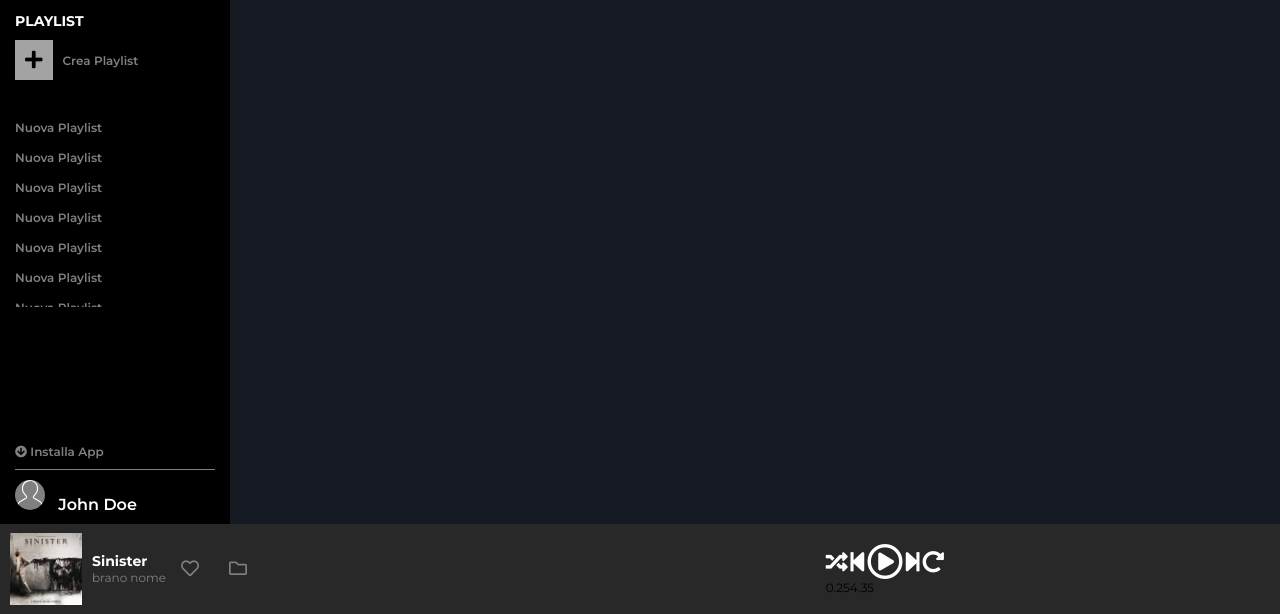
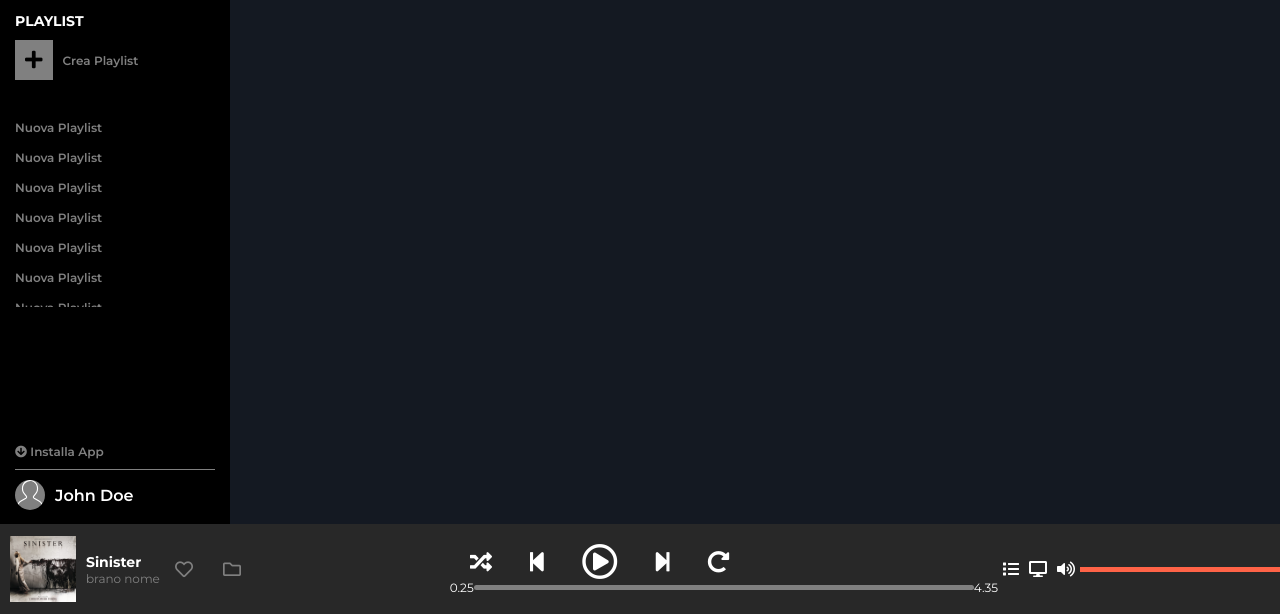
Before and after one commit to Paridian92/html-css-spotifyweb, a plain HTML site: page index.html in a window 1280 px wide. Shown: the part 186-800 px from the top of the page. Drawn offline with Linux system fonts and the light colour scheme.

Commit message:
x ticket

```diff
--- a/css/style.css
+++ b/css/style.css
@@ -32,6 +32,7 @@ a{
 .hover:hover{
   color: white;
   transition: 0.5s;
+  cursor: pointer;
 }
 
 .hidden-item{
@@ -110,7 +111,7 @@ a{
 
 .playlist-menu .fa-plus{
   font-size: 20px;
-  background-color:#a3a3a3 ;
+  background-color:grey ;
   padding: 10px;
   color: black;
   margin-right: 10px;
@@ -143,6 +144,10 @@ a{
 
 .profile{
   margin-top: 10px;
+
+}
+
+.profile a{
   align-items: center;
 }
 
@@ -159,6 +164,12 @@ a{
   background-color: grey;
   margin-right: 10px;
 
+}
+
+#foot-rgt i{
+  font-size: 16px;
+  color: white;
+  margin: 0 5px;
 }
 
 
@@ -213,6 +224,13 @@ footer{
 
 }
 
+/* footer left */
+footer img{
+  width: 15%;
+  margin-right: 10px;
+
+}
+
 #foot-lft{
   display: flex;
   align-items: center;
@@ -225,9 +243,12 @@ footer{
   margin: 0 15px;
 }
 
+/* footer center */
+
 .player-button{
   align-items: center;
   justify-content: space-evenly;
+  max-width: 300px;
 }
 
 .player-button i:nth-child(3){
@@ -237,14 +258,34 @@ footer{
 .player-button i{
   font-size: 22px;
   color: white;
+  margin: 0 15px;
+
+}
+
+.player-bar{
+  align-items:center;
+  justify-content: center;
 
 }
 
 
-footer img{
-  width: 15%;
-  margin-right: 10px;
 
+.music-bar{
+  width: 100%;
+  min-width: 500px;
+  height: 5px;
+  background-color: grey;
+  border-radius: 5px;
+}
+
+
+/* footer right */
+
+.volume-bar{
+  width: 200px;
+  height: 5px;
+  background-color: tomato;
+  align-self: center;
 }
 
 
--- a/index.html
+++ b/index.html
@@ -19,7 +19,7 @@
 
         <div class="nav-top">
 
-          <div class="logo"><img src="img/logo.svg" alt="logo"></div>
+          <div class="logo hover"><img src="img/logo.svg" alt="logo"></div>
           <div class="logo-mobile hidden-item"><img src="img/logo-small.svg" alt=""></div>
           <ul>
             <a href="#"><li class="flex text-white hover home"><img src="img/home.svg" alt="logo"> <span>Home</span></li></a>
@@ -33,7 +33,7 @@
             <h3 class="text-white">PLAYLIST</h3>
 
             <a href="#"><div class="flex">
-              <i class="fas fa-plus"></i>
+              <i class="fas fa-plus "></i>
               <span class="text-grey hover">Crea Playlist</span>
             </div></a>
 
@@ -55,17 +55,22 @@
         <div class="nav-bot">
 
           <div class="install">
-            <a class="text-grey hover" href="#"><i class="fas fa-arrow-circle-down"></i>
-            <span>Installa App</span></a>
+            <a class="text-grey hover" href="#">
+              <i class="fas fa-arrow-circle-down"></i>
+              <span>Installa App</span></a>
           </div>
 
-          <div class="profile flex">
-            <a class="text-white" href="#"><img src="img/profile.svg" alt="profile">
-            <span>John Doe</span></a>
+          <div class="profile">
+            <a class="text-white flex" href="#">
+              <img src="img/profile.svg" alt="profile">
+              <span>John Doe</span>
+            </a>
           </div>
 
         </div>
       </div>
+
+
       <div class="content">
 
         <div class="upgrade-bar">
@@ -85,8 +90,8 @@
 
       <div>
 
-      <h3 class="text-white">Sinister</h3>
-      <span class="text-grey">brano nome</span>
+      <h3 class="text-white hover">Sinister</h3>
+      <span class="text-grey hover">brano nome</span>
 
       </div>
       <div class="flex">
@@ -97,7 +102,7 @@
     </div>
 
 
-    <div id="foot-cnt">
+    <div id="foot-cnt flex">
 
       <div class="player-button flex">
 
@@ -112,11 +117,14 @@
 
       <div class="player-bar flex">
 
-        <span>0.25</span>
+        <span class="text-white">0.25</span>
 
-        <div class="music-bar"></div>
+        <div class="music-bar">
 
-        <span>4.35</span>
+
+        </div>
+
+        <span class="text-white">4.35</span>
 
       </div>
 
@@ -125,7 +133,16 @@
 
 
 
-    <div id="foot-rgt"></div>
+    <div class="flex" id="foot-rgt">
+
+      <i class="fas fa-list hover"></i>
+      <i class="fas fa-desktop hover"></i>
+      <i class="fas fa-volume-up hover"></i>
+      <div class="volume-bar">
+
+      </div>
+
+    </div>
   </footer>
 </body>
 
```
